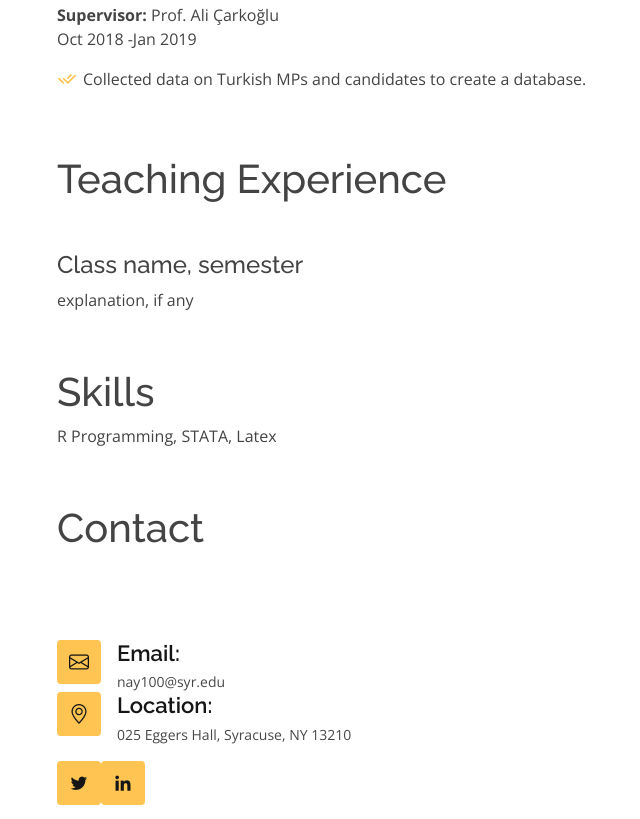
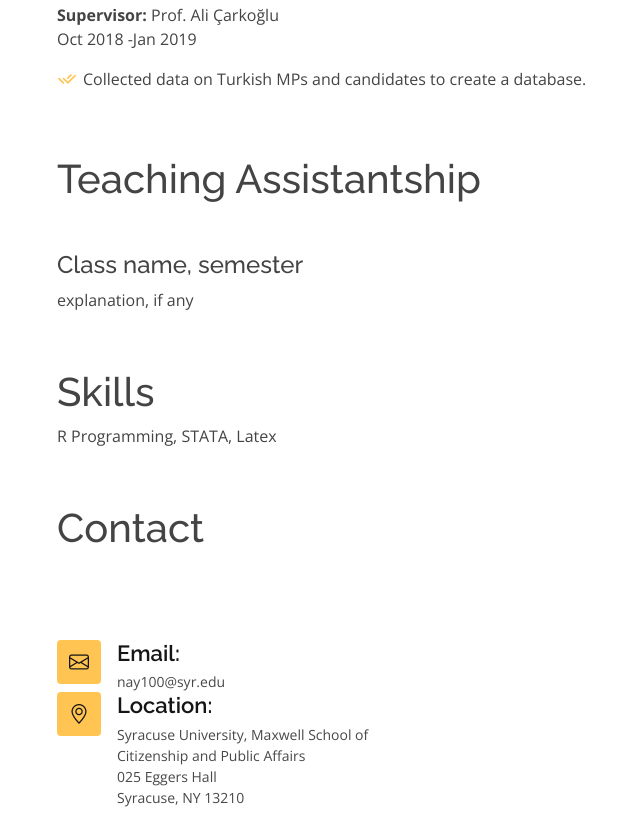
Before and after one commit to nazelifay/nazelifay.github.io, a plain HTML site: page index.html in a window 1280 px wide. Shown: the part 1941-2760 px from the top of the page, without its empty margins (89-729 px from the left). Drawn offline with nearby package versions, Linux system fonts and the light colour scheme.

Commit message:
Update index.html

```diff
--- a/index.html
+++ b/index.html
@@ -192,7 +192,7 @@
       <div class="container" data-aos="fade-up">
 
         <div class="section-title">
-          <h1>Teaching Experience</h1>
+          <h1>Teaching Assistantship</h1>
         </div>
 
         <div class="row">
@@ -248,7 +248,9 @@
               <div class="address">
                 <i class="bi bi-geo-alt"></i>
                 <h4>Location:</h4>
-                <p>025 Eggers Hall, Syracuse, NY 13210</p>
+                <p>Syracuse University, Maxwell School of Citizenship and Public Affairs
+		<br> 025 Eggers Hall
+		<br> Syracuse, NY 13210</p>
               </div>
 
 
```
